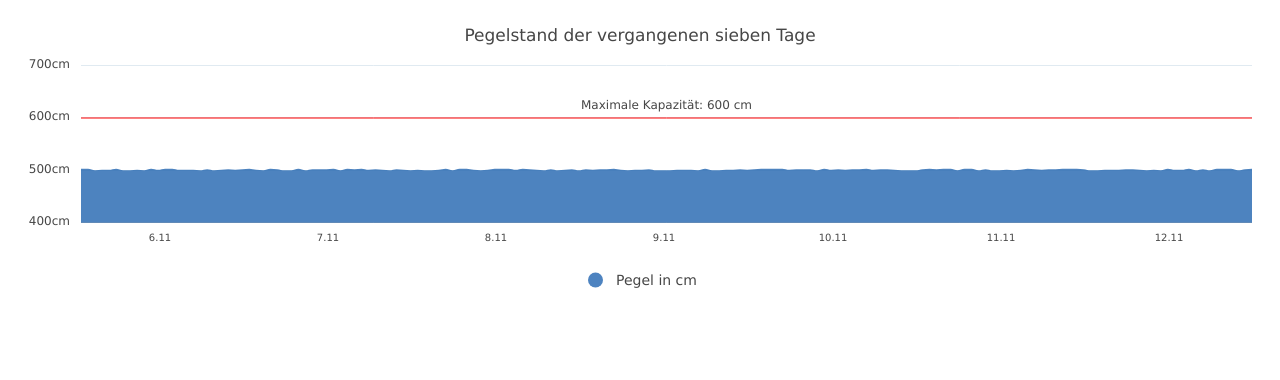
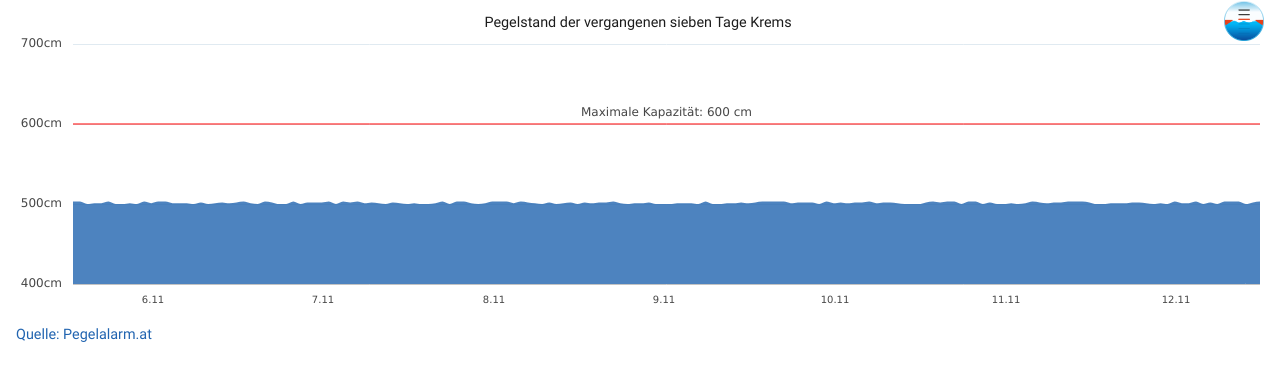
Before and after one commit to jakowidhalm/pegelalarm-wcag, a website: page public/chart.html in a window 1280 px wide. Drawn offline with Linux system fonts and the light colour scheme.

Commit message:
[TASK] added logo and source link

```diff
--- a/public/chart.html
+++ b/public/chart.html
@@ -9,7 +9,16 @@
 		<link rel="stylesheet" href="assets/style.min.css" />
 	</head>
 	<body>
-		<a href="table.html" target="_blank" class="skip-link">Zur Tabellen-Ansicht</a>
-		<div id="myChart"></div>
+		<main>
+			<a href="table.html" target="_blank" class="skip-link">Zur Tabellen-Ansicht</a>
+			<div class="logo-wrapper">
+				<p class="title">Pegelstand der vergangenen sieben Tage <span class="common-name"></span></p>
+				<a target="_blank" rel="nofollow noreferrer noopener" href="https://pegelalarm.at/">
+					<img alt="Pegelalarm Logo" src="images/pegelalarm_logo_2380.png" height="40" width="40" />
+				</a>
+			</div>
+			<div id="myChart"></div>
+			<a target="_blank" rel="nofollow noreferrer noopener" href="https://pegelalarm.at/" class="source-link">Quelle: Pegelalarm.at</a>
+		</main>
 	</body>
 </html>
--- a/src/js/components/ag-charts.js
+++ b/src/js/components/ag-charts.js
@@ -1,17 +1,17 @@
 import { AgCharts, time } from 'ag-charts-community';
 import { AG_CHARTS_LOCALE_DE_DE } from 'ag-charts-locale';
-function initChart(element, data, maxFill, yAxisMin, yAxisMax, title) {
+function initChart(element, data, maxFill, yAxisMin, yAxisMax) {
 	if (!element) {
 		return;
+	}
+	const title = 'Krems';
+	const titleElement = document.querySelector('.title .common-name');
+	if(titleElement) {
+		titleElement.textContent = title;
 	}
 
 	const options = {
 		// Chart Title
-		title: {
-			text: title,
-			align: 'center',
-			verticalAlign: 'top',
-		},
 		container: element,
 		data: data,
 		series: [
@@ -28,22 +28,6 @@ function initChart(element, data, maxFill, yAxisMin, yAxisMax, title) {
 		],
 		locale: {
 			localeText: AG_CHARTS_LOCALE_DE_DE,
-		},
-		legend: {
-			toggleSeries: false,
-			item: {
-				maxWidth: 230,
-				paddingX: 32,
-				paddingY: 8,
-				marker: {
-					padding: 8,
-				},
-				label: {
-					fontSize: 14,
-					fontWeight: 500,
-					formatter: ({ value }) => (value === 'height' ? 'Pegel in cm' : value),
-				},
-			},
 		},
 		tooltip: {
 			class: 'my-tooltip',
--- a/src/js/script.js
+++ b/src/js/script.js
@@ -5,7 +5,6 @@ document.addEventListener('DOMContentLoaded', () => {
 	const maxFill = 600;
 	const yAxisMax = 630;
 	const yAxisMin = 400;
-	const title = 'Pegelstand der vergangenen sieben Tage';
 
 	// Generate Data
 	// [{
@@ -18,6 +17,6 @@ document.addEventListener('DOMContentLoaded', () => {
 	const table = document.getElementById('myTable');
 	const data = wpUtils.generateData();
 
-	initChart(cart, data, maxFill, yAxisMin, yAxisMax, title);
+	initChart(cart, data, maxFill, yAxisMin, yAxisMax);
 	initChartTable(table, data);
 });
--- a/src/js/utils/utils.js
+++ b/src/js/utils/utils.js
@@ -8,7 +8,7 @@ function generateData() {
 	for (let i = 0; i < 7; i++) {
 		// for 24 hours
 		for (let j = 0; j < 24; j++) {
-			// for 10 minutes
+			// set random height
 			dataset.push({ height: getRandomInt(500, 503), date: getPreviousHourByCount(i, j) });
 		}
 	}
@@ -20,6 +20,16 @@ function getPreviousHourByCount(day, hour) {
 	return new Date(last.getTime() - hour * 60 * 60 * 1000);
 }
 
+function calcTime(date, offset) {
+	// convert to msec
+	// subtract local time zone offset
+	// get UTC time in msec
+	const utc = date.getUTCDate() + date.getTimezoneOffset() * 60000;
+
+	// return time as a string
+	return new Date(utc + 3600000 * offset);
+}
+
 function getRandomInt(min, max) {
 	min = Math.ceil(min);
 	max = Math.floor(max);
--- /dev/null
+++ b/src/scss/general/fonts.scss
@@ -0,0 +1,32 @@
+/* roboto-300 - latin */
+@font-face {
+	font-display: swap; /* Check https://developer.mozilla.org/en-US/docs/Web/CSS/@font-face/font-display for other options. */
+	font-family: 'Roboto';
+	font-style: normal;
+	font-weight: 300;
+	src: url('@fonts/roboto/roboto-v32-latin-300.woff2') format('woff2'); /* Chrome 36+, Opera 23+, Firefox 39+, Safari 12+, iOS 10+ */
+}
+/* roboto-regular - latin */
+@font-face {
+	font-display: swap; /* Check https://developer.mozilla.org/en-US/docs/Web/CSS/@font-face/font-display for other options. */
+	font-family: 'Roboto';
+	font-style: normal;
+	font-weight: 400;
+	src: url('@fonts/roboto/roboto-v32-latin-regular.woff2') format('woff2'); /* Chrome 36+, Opera 23+, Firefox 39+, Safari 12+, iOS 10+ */
+}
+/* roboto-500 - latin */
+@font-face {
+	font-display: swap; /* Check https://developer.mozilla.org/en-US/docs/Web/CSS/@font-face/font-display for other options. */
+	font-family: 'Roboto';
+	font-style: normal;
+	font-weight: 500;
+	src: url('@fonts/roboto/roboto-v32-latin-500.woff2') format('woff2'); /* Chrome 36+, Opera 23+, Firefox 39+, Safari 12+, iOS 10+ */
+}
+/* roboto-700 - latin */
+@font-face {
+	font-display: swap; /* Check https://developer.mozilla.org/en-US/docs/Web/CSS/@font-face/font-display for other options. */
+	font-family: 'Roboto';
+	font-style: normal;
+	font-weight: 700;
+	src: url('@fonts/roboto/roboto-v32-latin-700.woff2') format('woff2'); /* Chrome 36+, Opera 23+, Firefox 39+, Safari 12+, iOS 10+ */
+}
--- a/src/scss/style.scss
+++ b/src/scss/style.scss
@@ -1,11 +1,14 @@
-//@import 'variables/custom.scss';
+@import 'general/fonts.scss';
 
 html {
-	font-family: sans-serif;
+	font-family: "Roboto", sans-serif;
+	color: #1c1c1c;
+}
+body {
+	margin: 0;
 }
 
 table {
-	font-family: Arial, Helvetica, sans-serif;
 	border-collapse: collapse;
 	width: 400px;
 
@@ -32,6 +35,10 @@ table {
 	.ag-chart-tooltip-title {
 		background-color: #2164b0 !important;
 	}
+}
+
+main {
+	position: relative;
 }
 
 .skip-link {
@@ -70,3 +77,59 @@ table {
 	}
 	outline: 2px dotted black;
 }
+
+.logo-wrapper {
+	--margin-x: 1rem;
+
+	display: grid;
+	justify-content: start;
+	align-items: center;
+
+	margin: {
+		left: var(--margin-x);
+		right: var(--margin-x);
+	}
+
+	grid-template-columns: 1fr 2.5rem;
+	gap: 0.75rem;
+	width: calc(100% - var(--margin-x) * 2);
+
+	position: absolute;
+	top: 0;
+	z-index: 90;
+
+	.title {
+		font-size: 0.9rem;
+		text-align: center;
+		text-indent: 3rem;
+		hyphens: auto;
+		line-height: 1.25;
+	}
+}
+
+#myChart {
+	padding-top: 1.5rem;
+
+	@media all and (max-width: 768px) {
+		padding-top: 2.75rem;
+	}
+}
+
+
+.source-link {
+	color: #2164b0;
+	font-size: 0.9rem;
+	font-weight: 400;
+
+	text-decoration: underline;
+	text-decoration-thickness: 2px;
+	text-underline-offset: 5px;
+	text-decoration-color: transparent;
+	transition: text-decoration-color 0.3s ease-in-out;
+	&:hover,
+	&:focus {
+		text-decoration-color: #2164b0;
+	}
+
+	margin-left: 1rem;
+}
--- a/vite.config.mjs
+++ b/vite.config.mjs
@@ -14,6 +14,7 @@ export default defineConfig({
 		alias: {
 			'@scss': path.resolve(__dirname, './src/scss'),
 			'@js': path.resolve(__dirname, './src/js'),
+			'@fonts': path.resolve(__dirname, './src/fonts'),
 		},
 	},
 	css: {
```
Also changed, not shown: public/assets/assets/roboto-v32-latin-300.woff2 (added), public/assets/assets/roboto-v32-latin-500.woff2 (added), public/assets/assets/roboto-v32-latin-700.woff2 (added), public/assets/assets/roboto-v32-latin-regular.woff2 (added), public/assets/images/pegelalarm_logo_2380.png (added), public/assets/script.min.js, public/assets/style.min.css, public/images/pegelalarm_logo_2380.png (added), src/fonts/roboto/roboto-v32-latin-300.woff2 (added), src/fonts/roboto/roboto-v32-latin-500.woff2 (added), src/fonts/roboto/roboto-v32-latin-700.woff2 (added), src/fonts/roboto/roboto-v32-latin-regular.woff2 (added), 1 other file.
